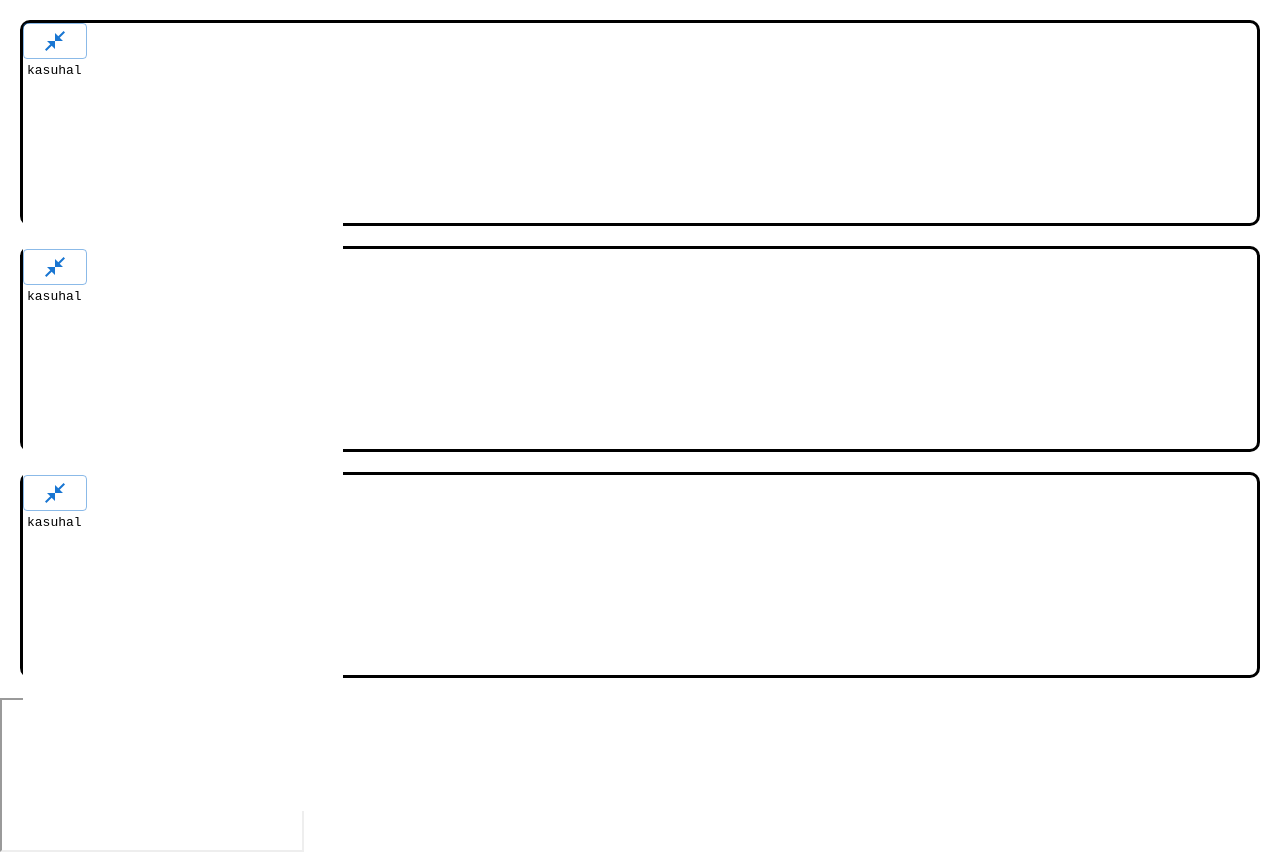
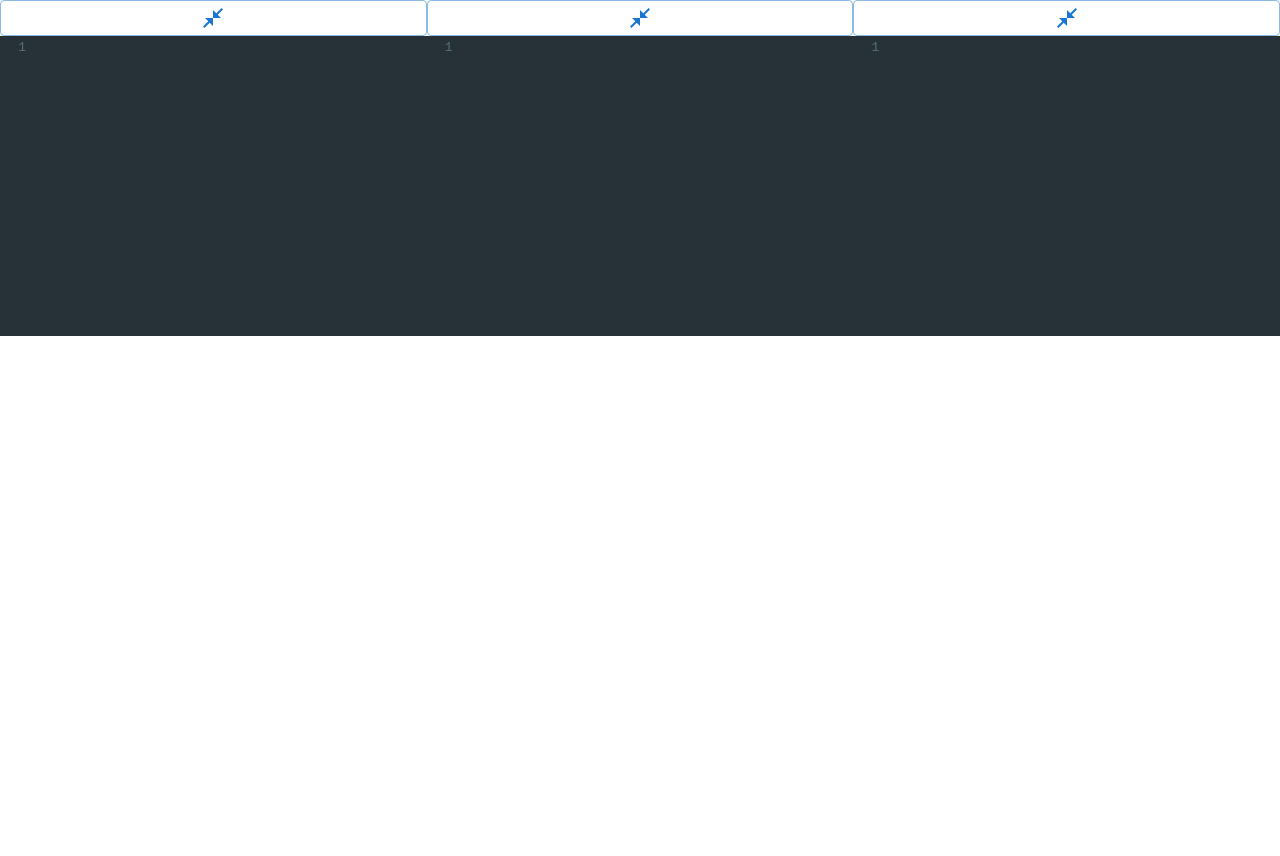
Before and after one commit to kaushal1999/online-code-editor-react, a React (Create React App) app: page / in a window 1280 px wide. After the commit the page ends 800 px from the top, so only its background shows below. Built offline with nearby package versions, Linux system fonts and the light colour scheme.

Commit message:
completed "Editor" custom component

```diff
--- a/src/App.css
+++ b/src/App.css
@@ -1,31 +1,9 @@
-.App {
-  text-align: center;
+.container {
+  display: flex;
+  flex-direction: column;
+
 }
 
-.App-logo {
-  animation: App-logo-spin infinite 20s linear;
-  height: 80px;
+.top-pane {
+  display: flex;
 }
-
-.App-header {
-  background-color: #222;
-  height: 150px;
-  padding: 20px;
-  color: white;
-}
-
-.App-intro {
-  font-size: large;
-}
-
-@keyframes App-logo-spin {
-  from { transform: rotate(0deg); }
-  to { transform: rotate(360deg); }
-}
-
-.container {
-  border-color: black;
-  border-style: solid;
-  margin: 20px;
-  border-radius: 10px;
-}
--- a/src/App.js
+++ b/src/App.js
@@ -1,29 +1,39 @@
-import React, { Component } from 'react';
+import React, { Component, useState } from 'react';
 import './App.css';
 import Editor from './components/Editor';
 
-class App extends Component {
-  render() {
+function App() {
+  const [html, setHtml] = useState("")
+  const [css, setCss] = useState("");
+  const [js, setJs] = useState("");
+
+  const options=[{
+    mode: 'xml',
+    theme: 'material',
+    lineNumbers: true
+  },
+  {
+    mode: 'css',
+    theme: 'material',
+    lineNumbers: true
+    },
+  {
+    mode: 'javascript',
+    theme: 'material',
+    lineNumbers: true
+  }]
+
     return (
       <div>
         <div className="pane top-pane">
-          <Editor /*HTML code editor*/ />
-          <Editor /*CSS code editor*/ />
-          <Editor /*JS code editor*/ />
+          <Editor onChange={setHtml} options={options[0]} value={html}></Editor>
+          <Editor onChange={setCss} options={options[1]} value={css}></Editor>
+          <Editor onChange={setJs} options={options[2]} value={js}></Editor>
         </div>
-        <div className="bottom-pane">
-          <iframe
-            // srcDoc={srcDoc}
-            /*Title option*/
-            /*sandbox option*/
-            /*frameBorder option*/
-            /*width-height option*/
-            /*Title option*/
-          ></iframe>
-        </div>
+        <div className="bottom-pane"></div>
       </div>
     );
-  }
+
 }
 
 export default App;
--- a/src/components/Editor.js
+++ b/src/components/Editor.js
@@ -1,45 +1,38 @@
-import React, { useState } from "react";
+import React, { useRef, useState } from "react";
 import { Controlled as CodeMirror } from "react-codemirror2";
 import { Button } from "@mui/material";
 import CloseFullscreenIcon from "@mui/icons-material/CloseFullscreen";
+import OpenInFullIcon from "@mui/icons-material/OpenInFull";
 import "codemirror/lib/codemirror.css";
-import { Resizable } from "re-resizable";
-import OpenInFullIcon from "@mui/icons-material/OpenInFull";
+import "codemirror/theme/material.css";
 
-export default function Editor() {
-  const [width, setWidth] = useState(320);
-  const [height, setHeight] = useState(200);
+require("codemirror/mode/xml/xml");
+require("codemirror/mode/css/css");
+require("codemirror/mode/javascript/javascript");
 
+export default function Editor(props) {
+
+  let open = useRef(true)
+  const [style, setStyle] = useState({flexGrow:"1"})
   return (
-    <div className="container">
-      <Resizable
-        size={{ width: width, height: height }}
-        onResizeStop={(e, direction, ref, d) => {
-          setHeight(height + d.height);
-          setWidth(width + d.width);
+    <div className="container" style={style}>
+      <Button variant="outlined" onClick={() => {
+        open.current = !open.current;
+         if(!open.current)
+           setStyle({ flexGrow: "0" })
+        else
+           setStyle({ flexGrow: "1" });
+      }}>
+        {!open.current? <OpenInFullIcon /> : <CloseFullscreenIcon />}
+      </Button>
+
+      <CodeMirror
+        value={props.value}
+        options={props.options}
+        onBeforeChange={(editor, data, value) => {
+          props.onChange(value);
         }}
-      >
-        <div>
-          <Button
-            variant="outlined"
-            onClick={() => {
-              if (width === 20) setWidth(320);
-              else setWidth(20);
-            }}
-          >
-            {(width===20)? <OpenInFullIcon />
-            :<CloseFullscreenIcon/>}
-          </Button>
-        </div>
-        <CodeMirror
-          value="kasuhal"
-          // options={options}
-          onBeforeChange={(editor, data, value) => {
-            this.setState({ value });
-          }}
-          onChange={(editor, data, value) => {}}
-        />
-      </Resizable>
+      />
     </div>
   );
 }
```
